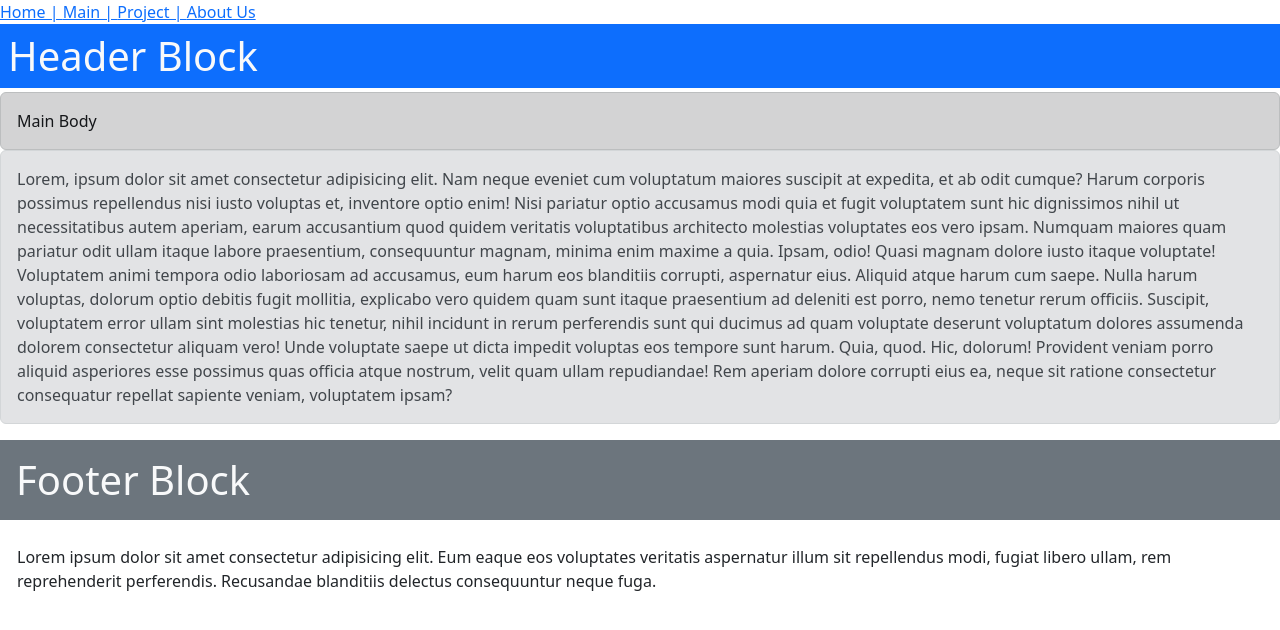
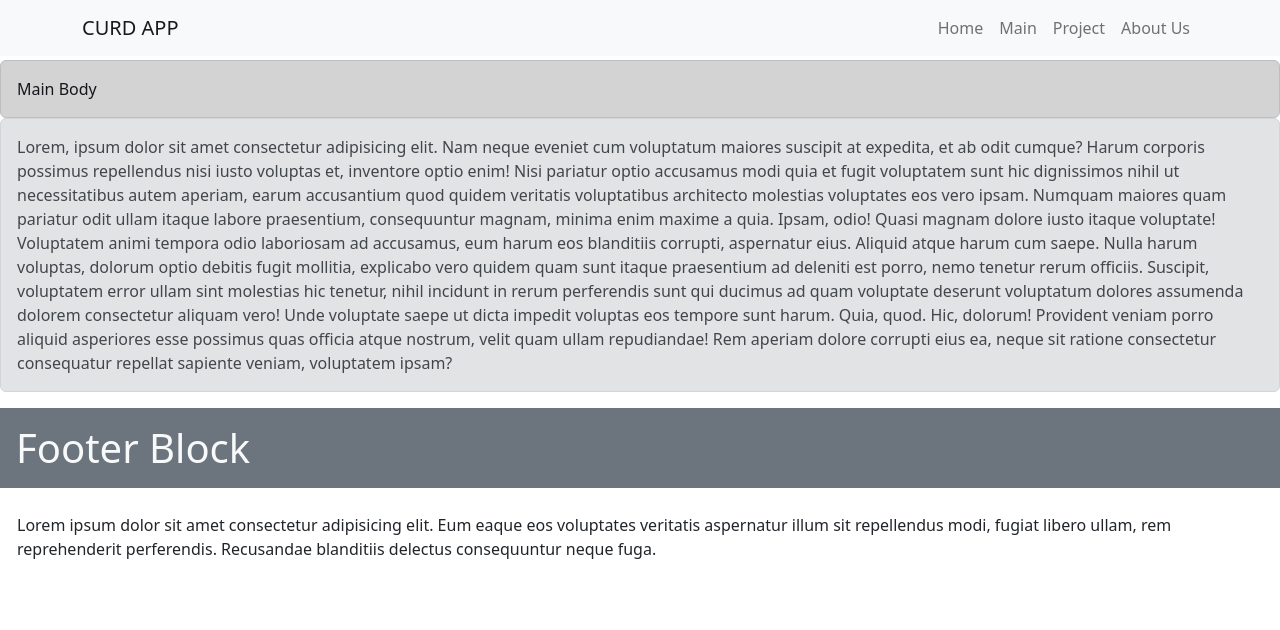
Before and after one commit to kodecdac/advday1, a React (Create React App) app: page / in a window 1280 px wide. Shown: the top 630 px of the page. Built offline with nearby package versions, Linux system fonts and the light colour scheme.

Commit message:
basics of navigations continue.

```diff
--- a/src/App.js
+++ b/src/App.js
@@ -1,6 +1,7 @@
 import { BrowserRouter, Link, Route, Routes } from "react-router-dom";
 import AboutUs from "./pages/Aboutus";
-import AppNavigation from "./pages/AppNavigation";
+import AppNavigation, { AppNavigationNavBar } from "./pages/AppNavigation";
+
 import Home from "./pages/Home";
 import Main from "./pages/Main";
 import Project from "./pages/Project";
@@ -8,7 +9,7 @@ import Project from "./pages/Project";
 function App() {
   return (
     <BrowserRouter>
-      <AppNavigation />
+      <AppNavigationNavBar />
 
       <Routes>
         <Route path="/" element={<Home />} />
--- a/src/pages/Aboutus.js
+++ b/src/pages/Aboutus.js
@@ -4,7 +4,6 @@ import Header from "../component/Header";
 function AboutUs() {
   return (
     <div>
-      <Header />
       <h1>About Us Page</h1>
       <p>
         Lorem, ipsum dolor sit amet consectetur adipisicing elit. Quam vero
--- a/src/pages/AppNavigation.js
+++ b/src/pages/AppNavigation.js
@@ -1,3 +1,4 @@
+import { Container, Nav, Navbar, NavDropdown } from "react-bootstrap";
 import { Link } from "react-router-dom";
 
 function AppNavigation() {
@@ -11,4 +12,34 @@ function AppNavigation() {
   );
 }
 
+function AppNavigationNavBar() {
+  return (
+    <Navbar bg="light" expand="lg">
+      <Container>
+        <Navbar.Brand to="/" as={Link}>
+          CURD APP
+        </Navbar.Brand>
+        <Navbar.Toggle aria-controls="basic-navbar-nav" />
+        <Navbar.Collapse id="basic-navbar-nav">
+          <Nav className="ms-auto">
+            <Nav.Link to="/" as={Link}>
+              Home
+            </Nav.Link>
+            <Nav.Link to="/main" as={Link}>
+              Main
+            </Nav.Link>
+            <Nav.Link to="/project" as={Link}>
+              Project
+            </Nav.Link>
+            <Nav.Link to="/aboutus" as={Link}>
+              About Us
+            </Nav.Link>
+          </Nav>
+        </Navbar.Collapse>
+      </Container>
+    </Navbar>
+  );
+}
+
 export default AppNavigation;
+export { AppNavigationNavBar };
--- a/src/pages/Home.js
+++ b/src/pages/Home.js
@@ -5,7 +5,6 @@ import AppBody from "../component/AppBody";
 function Home() {
   return (
     <>
-      <Header />
       <AppBody />
       <Footer />
     </>
```
